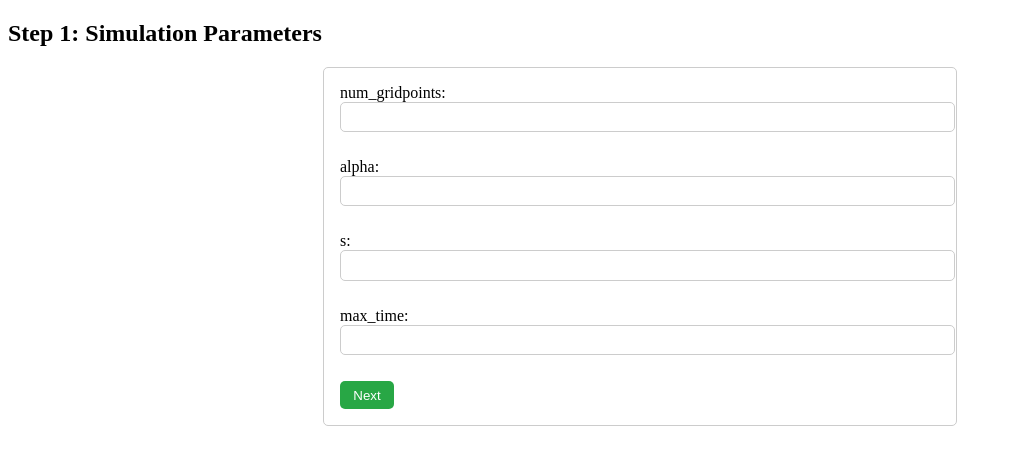
After one commit to jvleta/wally, a Flask app: template flaskapp/templates/step1.html in a window 1280 px wide. The commit adds this page. Shown: the top 465 px of the page, without its empty margins (0-1011 px from the left). Run offline with Flask 3, Linux system fonts and the light colour scheme; the template is opened without the code that fills it, so the values that code supplies are empty.

Commit message:
committing initial attempt to create a form wizard

```diff
--- a/flaskapp/main.py
+++ b/flaskapp/main.py
@@ -1,41 +1,56 @@
 import os
 
-from flask import Flask, render_template, request
+from flask import Flask, render_template, request, redirect, url_for, session
 from wally.fletcher import DIFF, DiffInput
 
 app = Flask(__name__)
+app.secret_key = os.environ.get("FLASK_SECRET_KEY", "supersecret")
 
 
 @app.route("/", methods=["GET", "POST"])
-def plot():
-    # Default values
+def step1():
     default_input = {
         "num_gridpoints": 11,
         "alpha": 0.00001,
         "s": 0.5,
         "max_time": 3500.0,
-        "output_timesteps": "0.0,1500.0,3000.0",
     }
     if request.method == "POST":
-        num_gridpoints = int(request.form["num_gridpoints"])
-        alpha = float(request.form["alpha"])
-        s = float(request.form["s"])
-        max_time = float(request.form["max_time"])
-        output_timesteps = [
-            float(x) for x in request.form["output_timesteps"].split(",")
-        ]
-    else:
-        num_gridpoints = default_input["num_gridpoints"]
-        alpha = default_input["alpha"]
-        s = default_input["s"]
-        max_time = default_input["max_time"]
-        output_timesteps = [
-            float(x) for x in default_input["output_timesteps"].split(",")
-        ]
+        session["num_gridpoints"] = int(request.form["num_gridpoints"])
+        session["alpha"] = float(request.form["alpha"])
+        session["s"] = float(request.form["s"])
+        session["max_time"] = float(request.form["max_time"])
+        return redirect(url_for("step2"))
+    return render_template(
+        "step1.html", default_input=default_input, session=session
+    )
 
+
+@app.route("/step2", methods=["GET", "POST"])
+def step2():
+    default_timesteps = "0.0,1500.0,3000.0"
+    if request.method == "POST":
+        session["output_timesteps"] = request.form["output_timesteps"]
+        return redirect(url_for("results"))
+    return render_template(
+        "step2.html", default_timesteps=default_timesteps, session=session
+    )
+
+
+@app.route("/results")
+def results():
+    # Gather all data from session
+    num_gridpoints = session.get("num_gridpoints", 11)
+    alpha = session.get("alpha", 0.00001)
+    s = session.get("s", 0.5)
+    max_time = session.get("max_time", 3500.0)
+    output_timesteps = [
+        float(x)
+        for x in session.get("output_timesteps", "0.0,1500.0,3000.0").split(",")
+    ]
     diff_input = DiffInput(num_gridpoints, alpha, s, max_time, output_timesteps)
     results = DIFF(diff_input)
-    return render_template("plots.html", results=results, default_input=default_input)
+    return render_template("plots.html", results=results, default_input=session)
 
 
 if __name__ == "__main__":
--- /dev/null
+++ b/flaskapp/templates/step1.html
@@ -0,0 +1,49 @@
+<!DOCTYPE html>
+<html>
+  <head>
+    <title>Step 1: Simulation Parameters</title>
+    <link
+      rel="stylesheet"
+      href="{{ url_for('static', filename='style.css') }}"
+    />
+  </head>
+
+  <body>
+    <h2>Step 1: Simulation Parameters</h2>
+    <form method="post">
+      <label>
+        num_gridpoints:
+        <input
+          type="number"
+          name="num_gridpoints"
+          value="{{ session.get('num_gridpoints', default_input.num_gridpoints) }}"
+        /> </label
+      ><br />
+      <label>
+        alpha:
+        <input
+          type="text"
+          name="alpha"
+          value="{{ session.get('alpha', default_input.alpha) }}"
+        /> </label
+      ><br />
+      <label>
+        s:
+        <input
+          type="text"
+          name="s"
+          value="{{ session.get('s', default_input.s) }}"
+        /> </label
+      ><br />
+      <label>
+        max_time:
+        <input
+          type="text"
+          name="max_time"
+          value="{{ session.get('max_time', default_input.max_time) }}"
+        /> </label
+      ><br />
+      <button type="submit">Next</button>
+    </form>
+  </body>
+</html>
```
Also changed, not shown: flaskapp/templates/step2.html (added, +25 -0 lines), flaskapp/templates/plots.html (indentation only).
